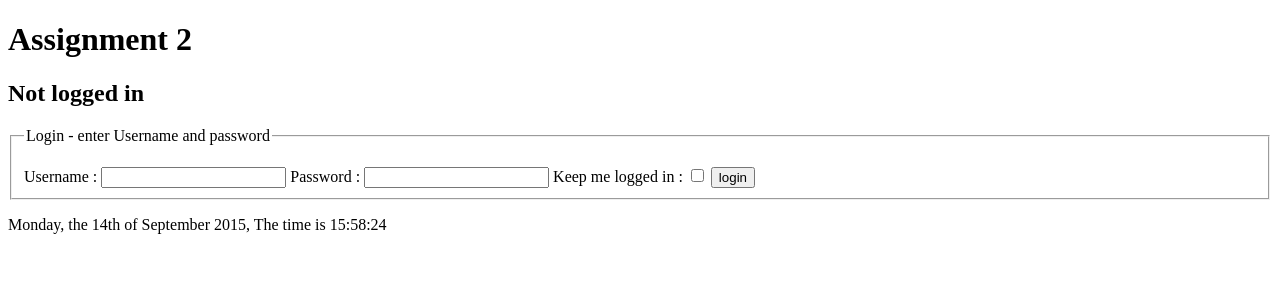
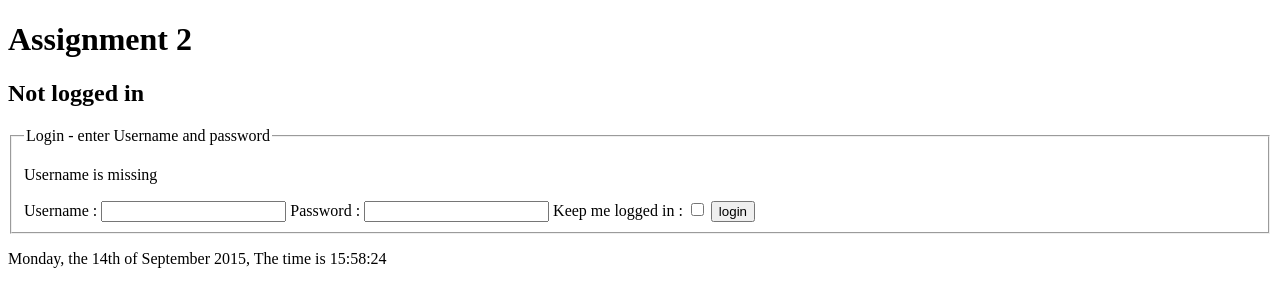
Before and after one commit to camipe/1DV608_assignment_2, a PHP site: page / in a window 1280 px wide. Shown: the top 307 px of the page. Run offline with PHP 8.4, Linux system fonts and the light colour scheme.

Commit message:
Implemented getRequestUserName().

```diff
--- a/view/LoginView.php
+++ b/view/LoginView.php
@@ -21,6 +21,12 @@ class LoginView {
 	 */
 	public function response() {
 		$message = '';
+
+		if (!$this->getRequestUserName()) {
+
+			$message = "Username is missing";
+		}
+
 
 		$response = $this->generateLoginFormHTML($message);
 		//$response .= $this->generateLogoutButtonHTML($message);
@@ -68,9 +74,19 @@ class LoginView {
 		';
 	}
 
-	//CREATE GET-FUNCTIONS TO FETCH REQUEST VARIABLES
+	//TODO: Create GET-FUNCTIONS TO FETCH REQUEST VARIABLES
+
 	private function getRequestUserName() {
-		//RETURN REQUEST VARIABLE: USERNAME
+
+		if (isset($_POST['LoginView::UserName']) && !empty($_POST['LoginView::UserName'])) {
+
+			return $_POST['LoginView::UserName'];
+		}
+		else {
+
+			return null;
+
+		}
 	}
 
 }
```
